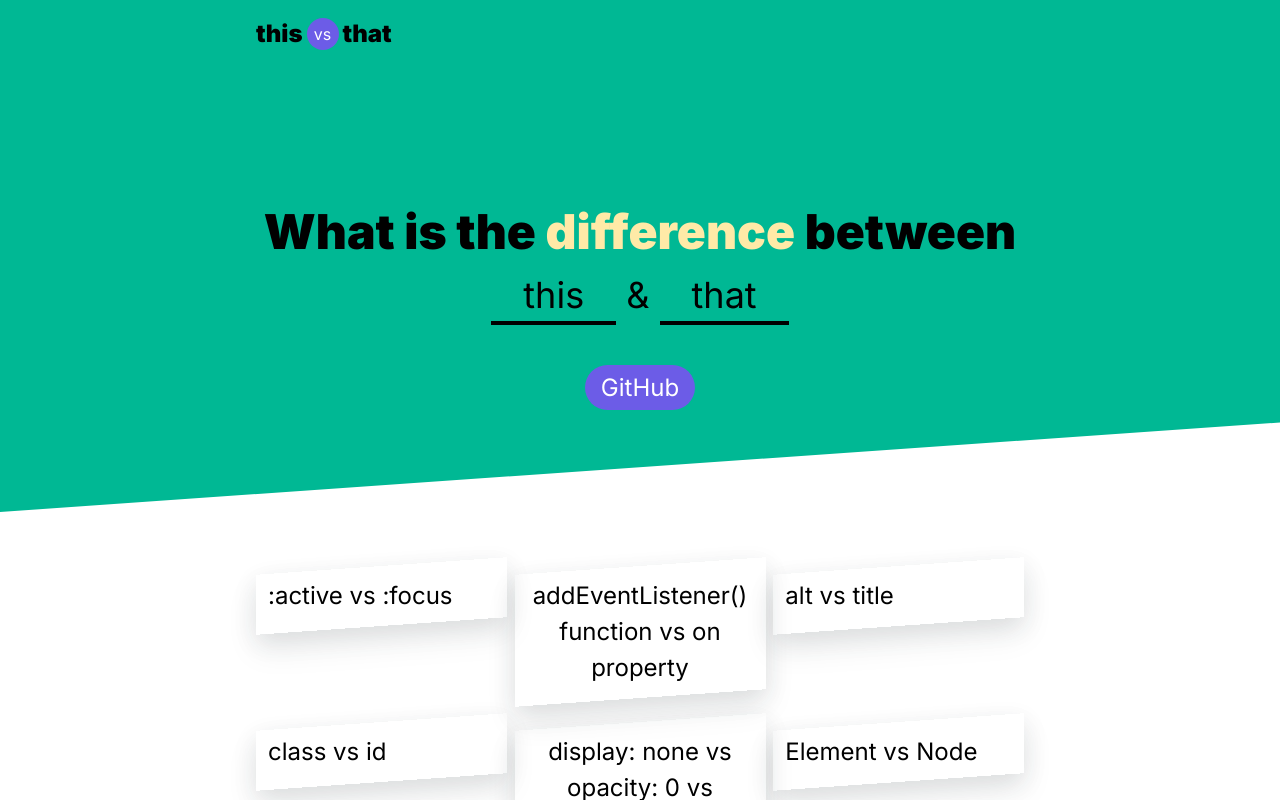
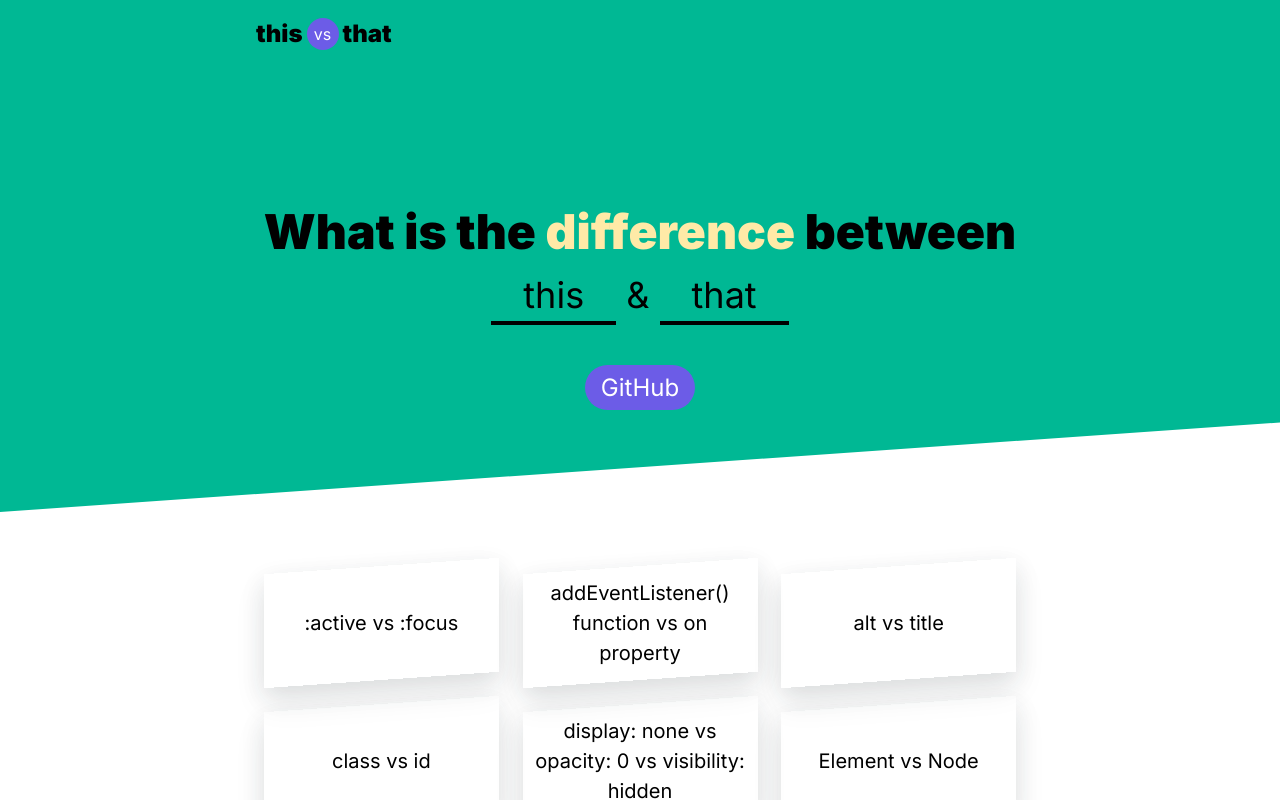
Before and after one commit to phuocng/this-vs-that, a React app: page / in a window 1280 px wide. Shown: the top 800 px of the page. Built offline with nearby package versions, Linux system fonts and the light colour scheme.

Commit message:
Center post card

```diff
--- a/client/pages/HomePage.tsx
+++ b/client/pages/HomePage.tsx
@@ -42,11 +42,11 @@ const HomePage = () => {
                         return (
                             <div
                                 key={post.slug}
-                                className='w-1/2 sm:w-1/3 px-1 mb-6 text-center'
+                                className='w-1/2 sm:w-1/3 px-3 mb-6 text-center'
                             >
                                 <Link
                                     to={`/${post.slug}`}
-                                    className='text-2xl relative flex'
+                                    className='h-full text-xl relative flex flex-col justify-center items-center p-3'
                                 >
                                     <div
                                         className='absolute h-full left-0 top-0 w-full'
@@ -55,9 +55,7 @@ const HomePage = () => {
                                             transform: 'skewY(-4deg)',
                                         }}
                                     />
-                                    <div className='p-3'>
-                                        {post.title}
-                                    </div>
+                                    <h2>{post.title}</h2>
                                 </Link>
                             </div>
                         );
```
